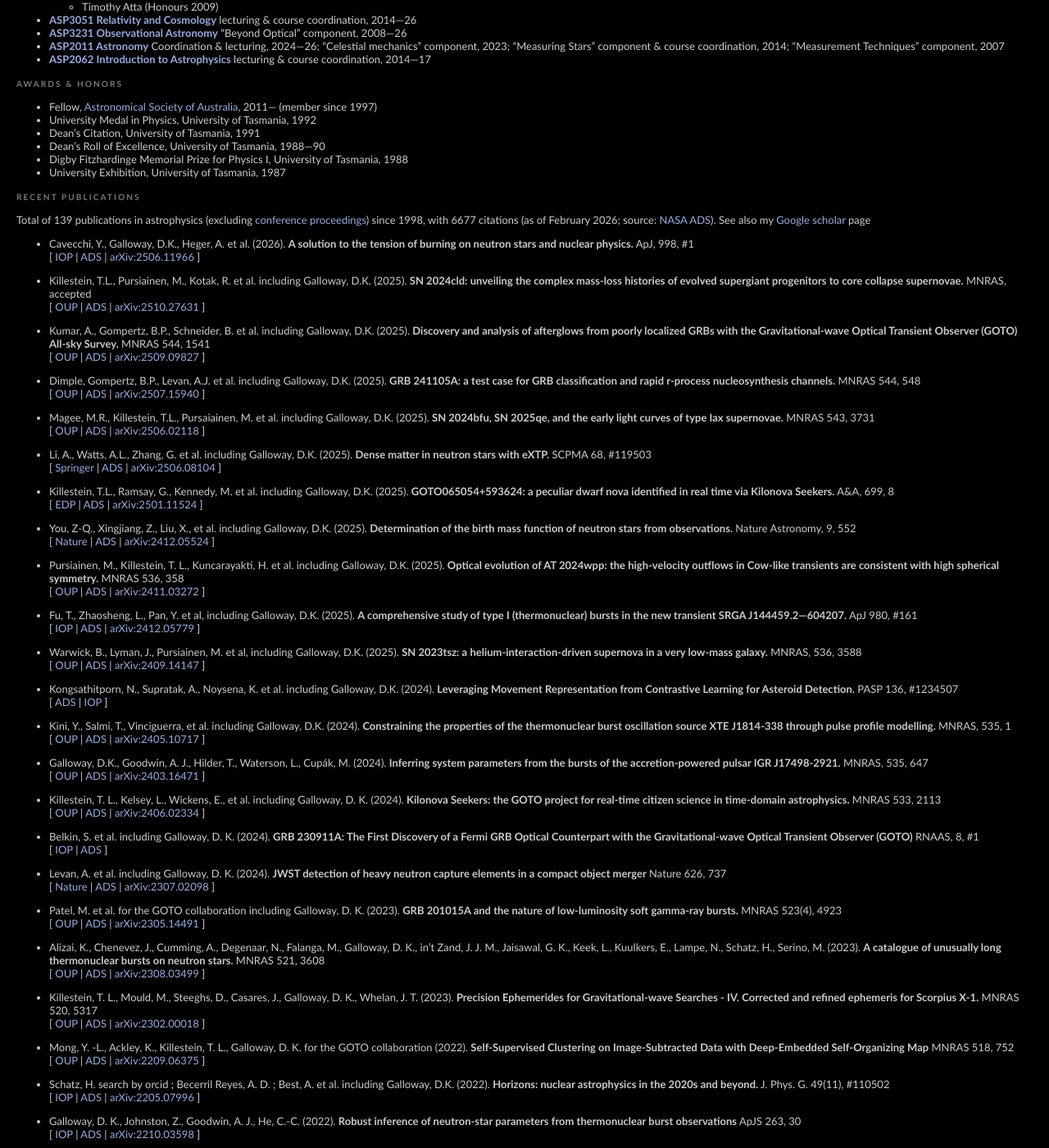
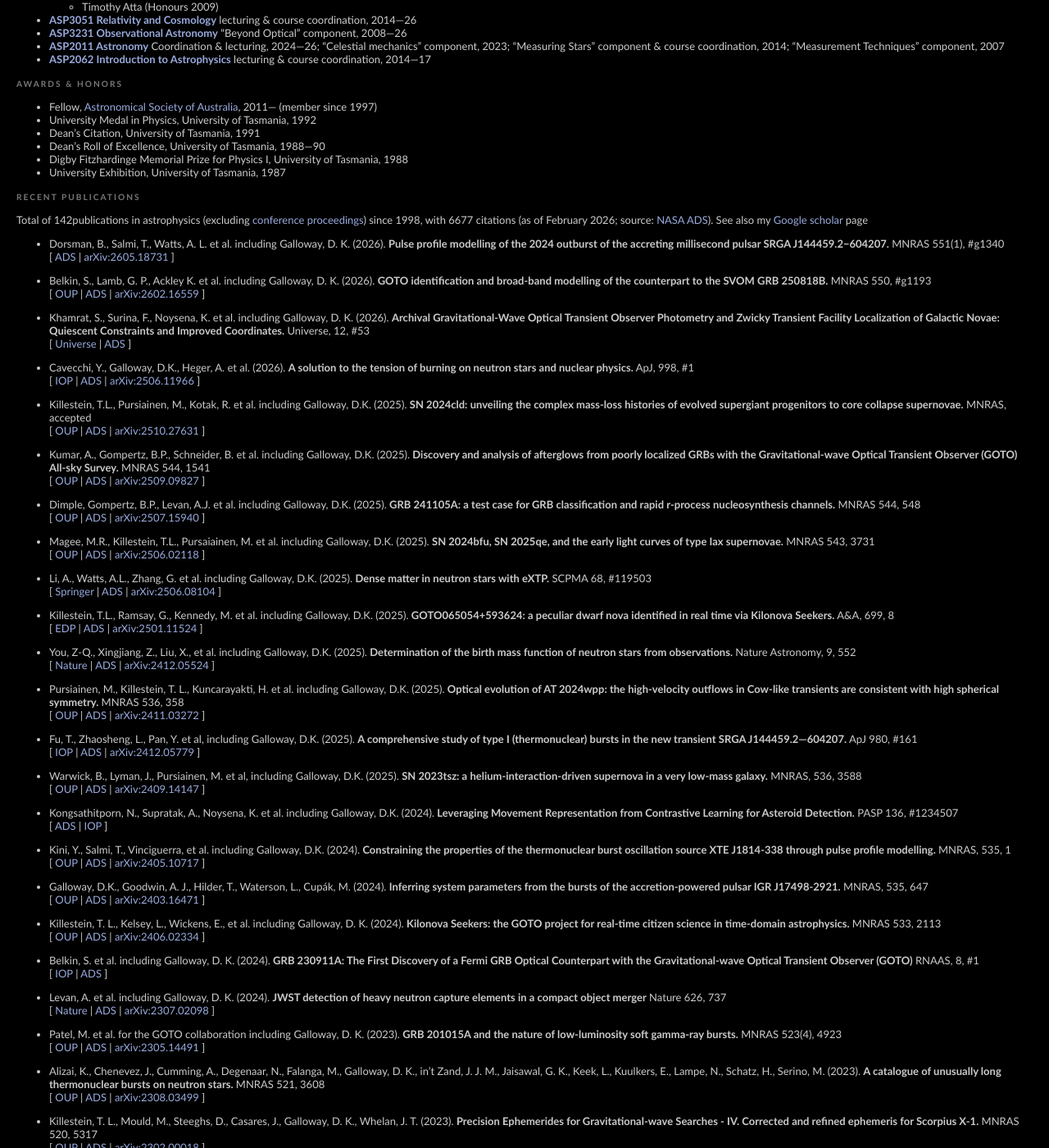
Before and after one commit to outs1der/outs1der.github.io, a Jekyll site: the page built from cv.md, in a window 1280 px wide and 1400 px high, scrolled down 1264 px. Shown: the whole window at 82% size. Built offline with Jekyll 4.4.1, drawn with Linux system fonts in a browser that asks for light colours; some of the changed text lies outside the part shown.

Commit message:
added SRGA paper, updated CV

```diff
--- a/_includes/cv.html
+++ b/_includes/cv.html
@@ -172,13 +172,22 @@ RECENT PUBLICATIONS
 <!-- Numbers below from my ADS library "Duncan K Galloway publications";
      the list below is just the most recent ones -->
 
-Total of 139 publications in astrophysics (excluding [conference
+Total of 142publications in astrophysics (excluding [conference
 proceedings](conf.html)) since 1998, with 6677 citations (as of
 February 2026;
 source: [NASA ADS](http://www.adsabs.harvard.edu)).
 See also my [Google scholar](http://scholar.google.com.au/citations?user=ARoBNhYAAAAJ) page
 
 [//]: # (You need two spaces at the end of the line to trigger a line break)
+
+*   Dorsman, B., Salmi, T., Watts, A. L. et al. including Galloway, D. K. (2026). **Pulse profile modelling of the 2024 outburst of the accreting millisecond pulsar SRGA J144459.2−604207.** MNRAS 551(1), #g1340
+    \[ [ADS](https://ui.adsabs.harvard.edu/abs/2026MNRAS.551g1340D) | [arXiv:2605.18731](https://arxiv.org/abs/2605.18731) \]
+
+*   Belkin, S., Lamb, G. P., Ackley K. et al. including Galloway, D. K. (2026). **GOTO identification and broad-band modelling of the counterpart to the SVOM GRB 250818B.** MNRAS 550, #g1193
+    \[ [OUP](https://academic.oup.com/mnras/article/550/2/stag1193/8715017) | [ADS](https://ui.adsabs.harvard.edu/abs/2026MNRAS.550g1193B) | [arXiv:2602.16559](https://arxiv.org/abs/2602.16559) \]
+
+*   Khamrat, S., Surina, F., Noysena, K. et al. including Galloway, D. K. (2026). **Archival Gravitational-Wave Optical Transient Observer Photometry and Zwicky Transient Facility Localization of Galactic Novae: Quiescent Constraints and Improved Coordinates.** Universe, 12, #53
+    \[ [Universe](https://www.mdpi.com/2218-1997/12/2/53) | [ADS](https://ui.adsabs.harvard.edu/abs/2026Univ...12...53K) \]
 
 *   Cavecchi, Y., Galloway, D.K., Heger, A. et al. (2026). **A solution to the tension of burning on neutron stars and nuclear physics.** ApJ, 998, #1
     \[ [IOP](https://doi.org/10.3847/1538-4357/ae2ff3) | [ADS](https://ui.adsabs.harvard.edu/abs/2025arXiv250611966C) | [arXiv:2506.11966](https://arxiv.org/abs/2506.11966) \]
```
Also changed, not shown: _posts/2026-08-21-srga-beans.md (added, +33 -0 lines), cv.md (+1 -1 lines), images/srga-beans.png (added).
